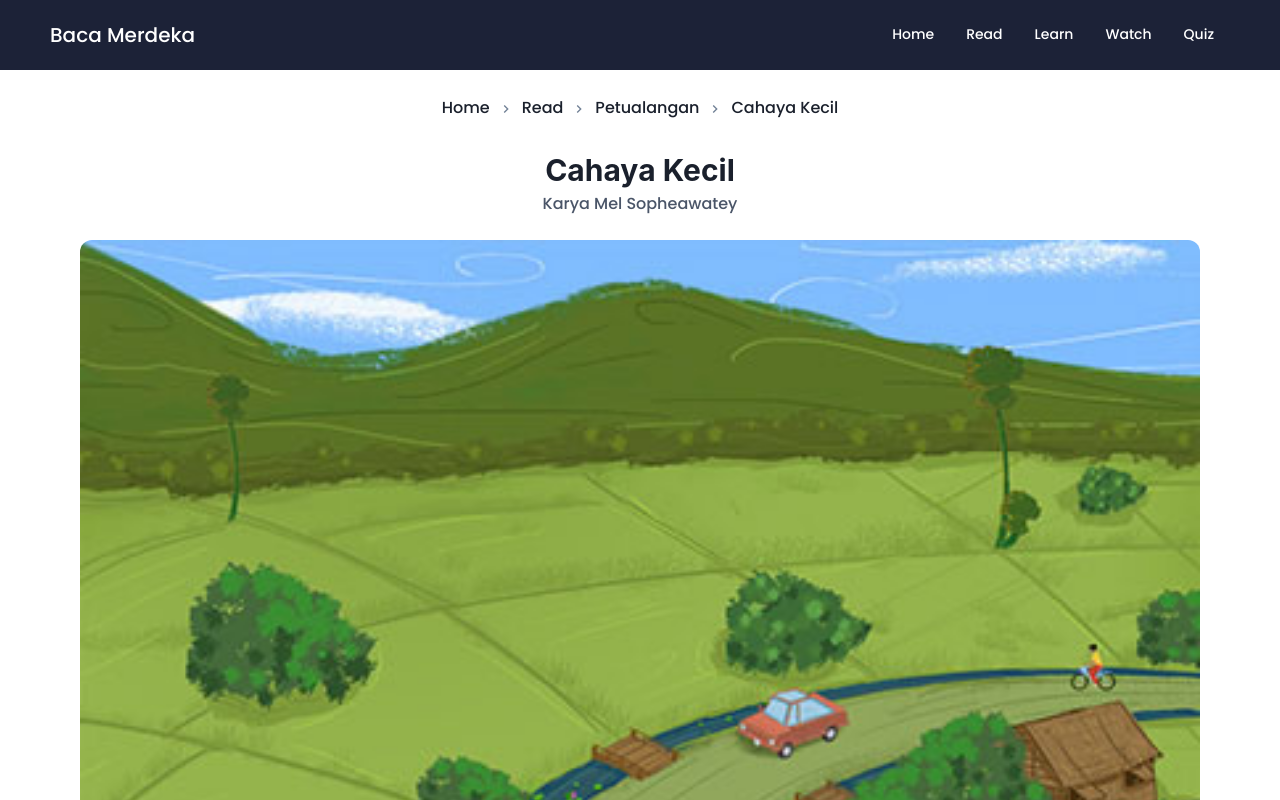
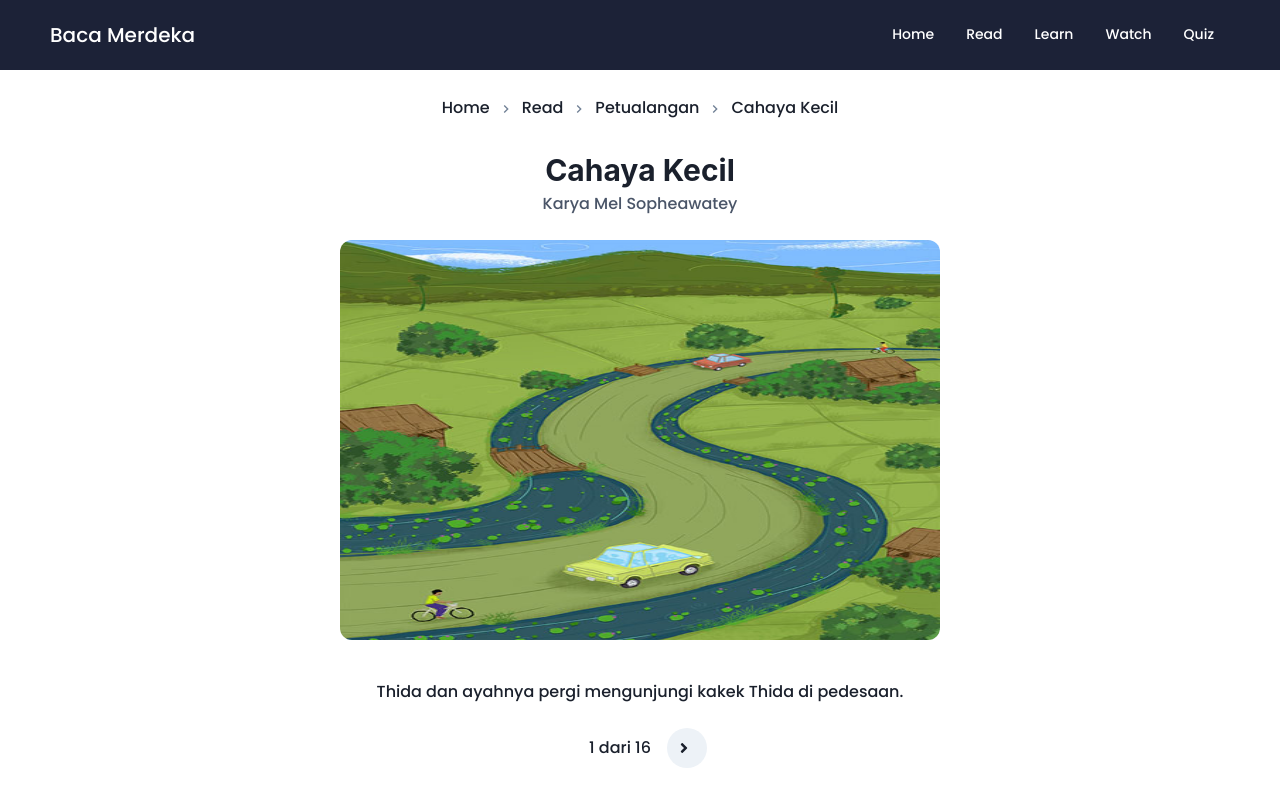
Before and after one commit to damaranshary/fe-ed4-capstone-project-gigih2.0, a React (Create React App) app: page /read/A001 in a window 1280 px wide. Shown: the top 800 px of the page. Built offline with nearby package versions, Linux system fonts and the light colour scheme; a web font is replaced by a local one.

Commit message:
fixing img content size

```diff
--- a/src/component/books/container/index.tsx
+++ b/src/component/books/container/index.tsx
@@ -8,10 +8,10 @@ const BookContainer = ({ content, title }: BookContainerProps) => {
     return (
         <>
             <Center>
-                <Image src={content[currentPage].imageURL} rounded='xl' w={['80%', '100%']} h={['80%', '100%']} alt={title + ' ' + currentPage.toString()} />
+                <Image src={content[currentPage].imageURL} rounded='xl' w='600px' h='400px' alt={title + ' ' + currentPage.toString()} />
             </Center>
             <Center>
-                <Text w='100%' mt={6}>{content[currentPage].description}</Text>
+                <Text maxW='6xl' mt={[6, 8, 10]}>{content[currentPage].description}</Text>
             </Center>
 
             <Center mt={6}>
```
